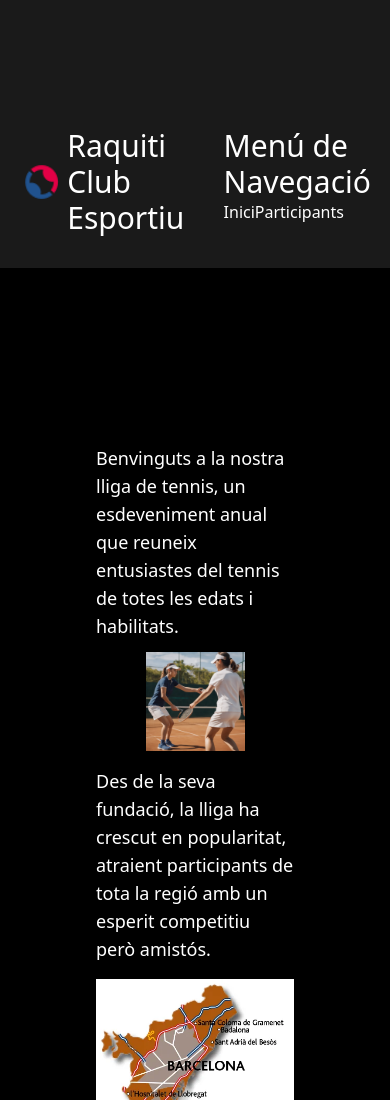
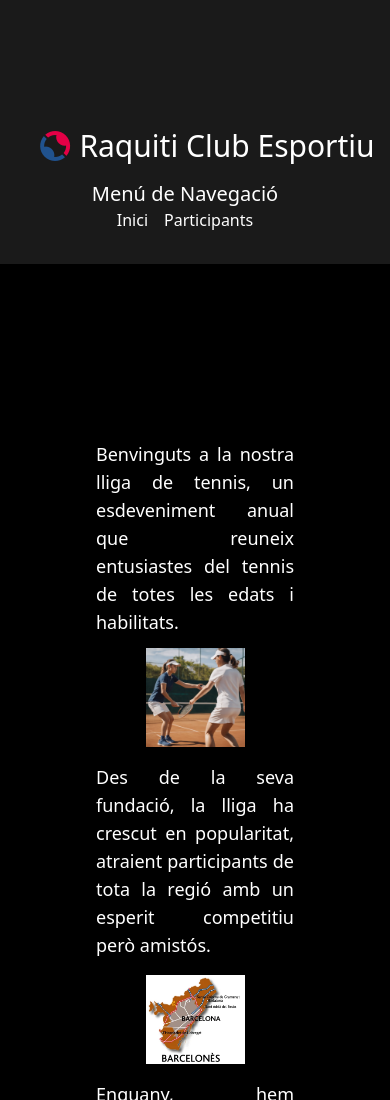
Before and after one commit to EnMiSe/EinesHTMLiCSS_II_PAC_3_Eines_eMiralles, a website built with Parcel: page src/index.html in a window 390 px wide. Shown: the top 1100 px of the page. Built offline with nearby package versions, Linux system fonts and the light colour scheme.

Commit message:
Index "acabat"
Falta atomic + descobrir pq no s'importa el footer correctament

```diff
--- a/src/index.html
+++ b/src/index.html
@@ -1,25 +1,26 @@
 <!DOCTYPE html>
 
 <html>
+
 <head>
   <meta charset="utf-8">
   <meta name="viewport" content="width=device-width">
   <link rel="stylesheet" href="output.css">
   <title>UOC Boilerplate</title>
 </head>
+
 <body class="bg-black text-white font-sans">
-    <header class=" flex flex-row justify-between pt-32 pb-8 bg-gris-10">
-      <div class="flex items-center pl-6">
-        <img class="w-2/6" src="/src/assets/images/icons8-pelota-de-tenis-64.png"
-          alt="Logo Club tennis">
-        <h2 class="text-3xl pl-2">Raquiti Club Esportiu</h2>
+  <header class=" flex flex-col items-center md:flex-row justify-between pt-32 pb-8 bg-gris-10">
+    <div class="flex items-center pl-6 pb-4">
+      <img class="w-1/6 md:w-16" src="/src/assets/images/icons8-pelota-de-tenis-64.png" alt="Logo Club tennis">
+      <h2 class="flex whitespace-nowrap text-3xl pl-2">Raquiti Club Esportiu</h2>
     </div>
-      <nav class="">
+    <nav class="pr-5">
       <div class="">
-          <h2 class="text-3xl">Menú de Navegació</h2>
+        <h2 class="text-xl md:text-3xl">Menú de Navegació</h2>
       </div>
-        <div class="flex ">
-          <ul class="flex flex-row">
+      <div class="flex justify-center">
+        <ul class="flex flex-row space-x-4">
           <li class="">
             <a class="" href="index.html">Inici</a>
           </li>
@@ -32,38 +33,58 @@
   </header>
 
   <main class="pt-44">
-        <article class="flex flex-col mx-auto items-center justify-center text-lg px-24">
-            <p class="pb-3">Benvinguts a la nostra lliga de tennis, un esdeveniment anual que reuneix entusiastes del tennis de totes les edats i habilitats.</p>
+    <article class="flex flex-col mx-auto items-center justify-center text-lg px-24 text-justify">
+      <p class="pb-3">Benvinguts a la nostra lliga de tennis, un esdeveniment anual que reuneix entusiastes del tennis
+        de totes les edats i habilitats.</p>
       <img class="w-3/6" src="assets/images/Article/partitTenis.webp" alt="Jugadors de Tennis en Acció">
 
-            <p class="pt-4 pb-4">Des de la seva fundació, la lliga ha crescut en popularitat, atraient participants de tota la regió amb un esperit competitiu però amistós.</p>
-            <img class="" src="assets/images/Article/MapaBarcelones.webp" alt="Mapa comarcal">
+      <p class="pt-4 pb-4">Des de la seva fundació, la lliga ha crescut en popularitat, atraient participants de tota la
+        regió amb un esperit competitiu però amistós.</p>
+      <img class="w-3/6" src="assets/images/Article/MapaBarcelones.webp" alt="Mapa comarcal">
 
-            <p class="pt-4 pb-4">Enguany, hem introduït diverses categories noves per assegurar que tots puguin participar, des de principiants fins a veterans.</p>
+      <p class="pt-4 pb-4">Enguany, hem introduït diverses categories noves per assegurar que tots puguin participar,
+        des de principiants fins a veterans.</p>
       <blockquote>El tennis no és només un esport, és una comunitat.</blockquote>
 
-            <p class="pt-4 pb-4">Esperem veure't en els nostres propers esdeveniments, tant en la pista com animant des de les grades!</p>
+      <p class="pt-4 pb-4">Esperem veure't en els nostres propers esdeveniments, tant en la pista com animant des de les
+        grades!</p>
 
-            <p class="pt-4 pb-4"><strong>[Barcelona], [25/11/2023]</strong> — El passat cap de setmana, la comunitat local de tennis va viure un esdeveniment memorables gràcies a l'esforç i dedicació del conseller d'esports i cultura, qui va organitzar un torneig amistós de tennis que va reunir jugadors de tots els nivells i edats.</p>
+      <p class="pt-4 pb-4"><strong>[Barcelona], [25/11/2023]</strong> — El passat cap de setmana, la comunitat local de
+        tennis va viure un esdeveniment memorables gràcies a l'esforç i dedicació del conseller d'esports i cultura, qui
+        va organitzar un torneig amistós de tennis que va reunir jugadors de tots els nivells i edats.</p>
 
       <section class="pt-4 pb-4">
-                <p class="">L'esdeveniment va tenir lloc en els magnífics terrenys del Club de tenis Bolingas a Barcelona, oferint un ambient perfecte per a una jornada plena d'esportivitat, companyonia i, sobretot, molt de tennis. Des de principiants fins a veterans, cada participant va tenir l'oportunitat de demostrar les seves habilitats i gaudir del joc en un ambient amigable i acollidor.
+        <p class="">L'esdeveniment va tenir lloc en els magnífics terrenys del Club de tenis Bolingas a Barcelona,
+          oferint un ambient perfecte per a una jornada plena d'esportivitat, companyonia i, sobretot, molt de tennis.
+          Des de principiants fins a veterans, cada participant va tenir l'oportunitat de demostrar les seves habilitats
+          i gaudir del joc en un ambient amigable i acollidor.
       </section>
 
       <section class="pt-4 pb-4">
-                <p class="">"El nostre objectiu era crear un esdeveniment on tothom, independentment del seu nivell de joc, pogués sentir-se benvingut i gaudir de l'experiència de competir", va explicar el conseller durant la cerimònia d'obertura. "El tennis és més que un esport; és una forma de connectar persones, i això és el que hem aconseguit avui".</p>
+        <p class="">"El nostre objectiu era crear un esdeveniment on tothom, independentment del seu nivell de joc,
+          pogués sentir-se benvingut i gaudir de l'experiència de competir", va explicar el conseller durant la
+          cerimònia d'obertura. "El tennis és més que un esport; és una forma de connectar persones, i això és el que
+          hem aconseguit avui".</p>
       </section>
 
       <section class="pt-4 pb-4">
-                <p class="">El torneig va ser estructurat en diverses categories, assegurant que tots els participants trobessin el seu espai. Els partits es van disputar en un format que promovia l'esportivitat i el joc just, destacant el valor de la participació per sobre de la competició fèrria. Un dels moments més destacats de l'esdeveniment va ser el partit final de la categoria sènior, on dos dels jugadors més veterans van oferir un espectacle emocionant, demostrant que l'edat és només un número quan es tracta de passió pel tennis.</p>
+        <p class="">El torneig va ser estructurat en diverses categories, assegurant que tots els participants trobessin
+          el seu espai. Els partits es van disputar en un format que promovia l'esportivitat i el joc just, destacant el
+          valor de la participació per sobre de la competició fèrria. Un dels moments més destacats de l'esdeveniment va
+          ser el partit final de la categoria sènior, on dos dels jugadors més veterans van oferir un espectacle
+          emocionant, demostrant que l'edat és només un número quan es tracta de passió pel tennis.</p>
       </section>
 
       <section class="pt-4 pb-4">
-                <p class="">El torneig va cloure amb una cerimònia d'entrega de premis, on el conseller va agraïr a tots els participants, voluntaris i patrocinadors que van fer possible aquesta jornada inoblidable. "Aquest és només el començament", va anunciar. "Planejem fer d'aquest torneig una tradició anual i continuar creixent, unint a la comunitat a través de l'amor pel tennis."</p>
+        <p class="">El torneig va cloure amb una cerimònia d'entrega de premis, on el conseller va agraïr a tots els
+          participants, voluntaris i patrocinadors que van fer possible aquesta jornada inoblidable. "Aquest és només el
+          començament", va anunciar. "Planejem fer d'aquest torneig una tradició anual i continuar creixent, unint a la
+          comunitat a través de l'amor pel tennis."</p>
       </section>
 
       <section class="pt-4 pb-4">
-                <p class="">Amb els participants ja esperant amb entusiasme la propera edició, és clar que el torneig amistós de tennis ha deixat una empremta perdurable en el cor de la comunitat.</p>
+        <p class="">Amb els participants ja esperant amb entusiasme la propera edició, és clar que el torneig amistós de
+          tennis ha deixat una empremta perdurable en el cor de la comunitat.</p>
       </section>
 
       <ul class="pt-4 pb-4">
@@ -76,4 +97,5 @@
   <include src="./views/footer.html"></include>
   <script type="module" src="./assets/scripts/main.js"></script><!-- do not remove this line! -->
 </body>
+
 </html>
```
Also changed, not shown: src/participants.html (+14 -17 lines), src/output.css. Lines whose indentation alone changed are shown as unchanged.
